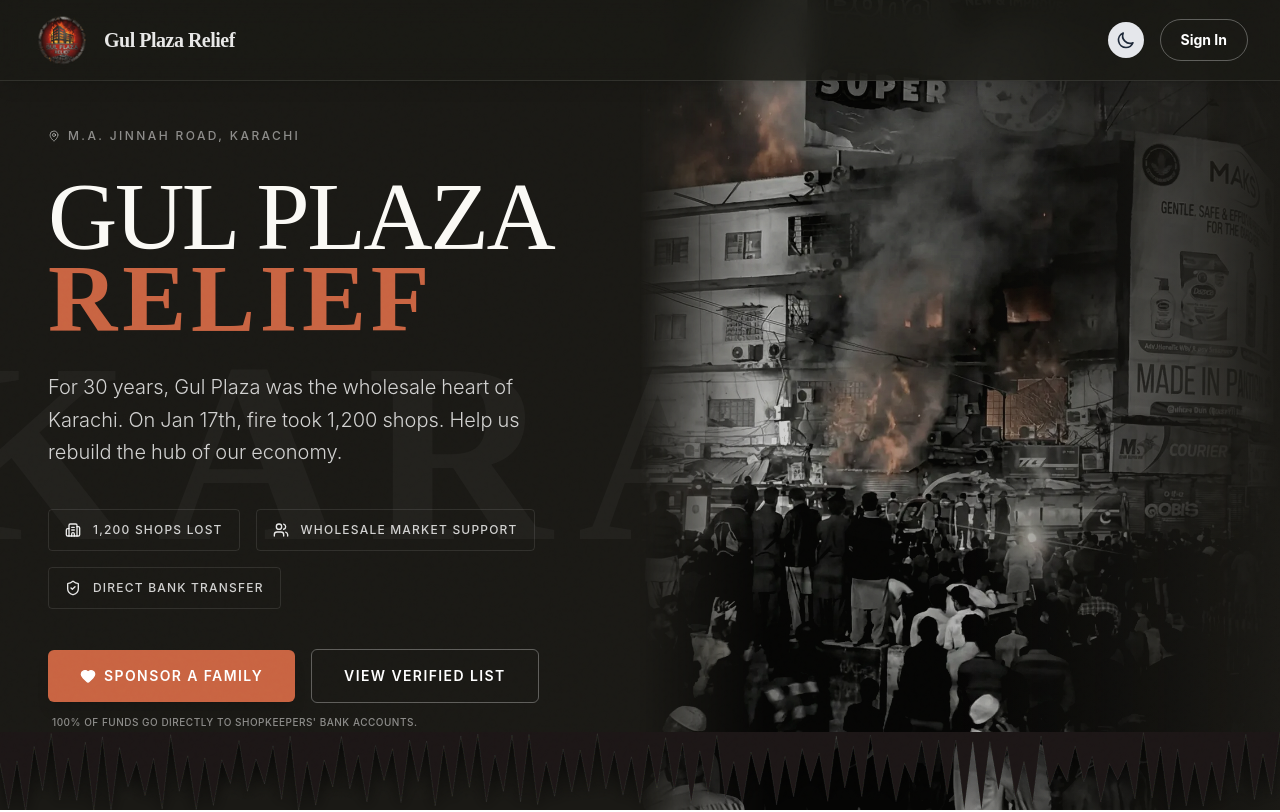
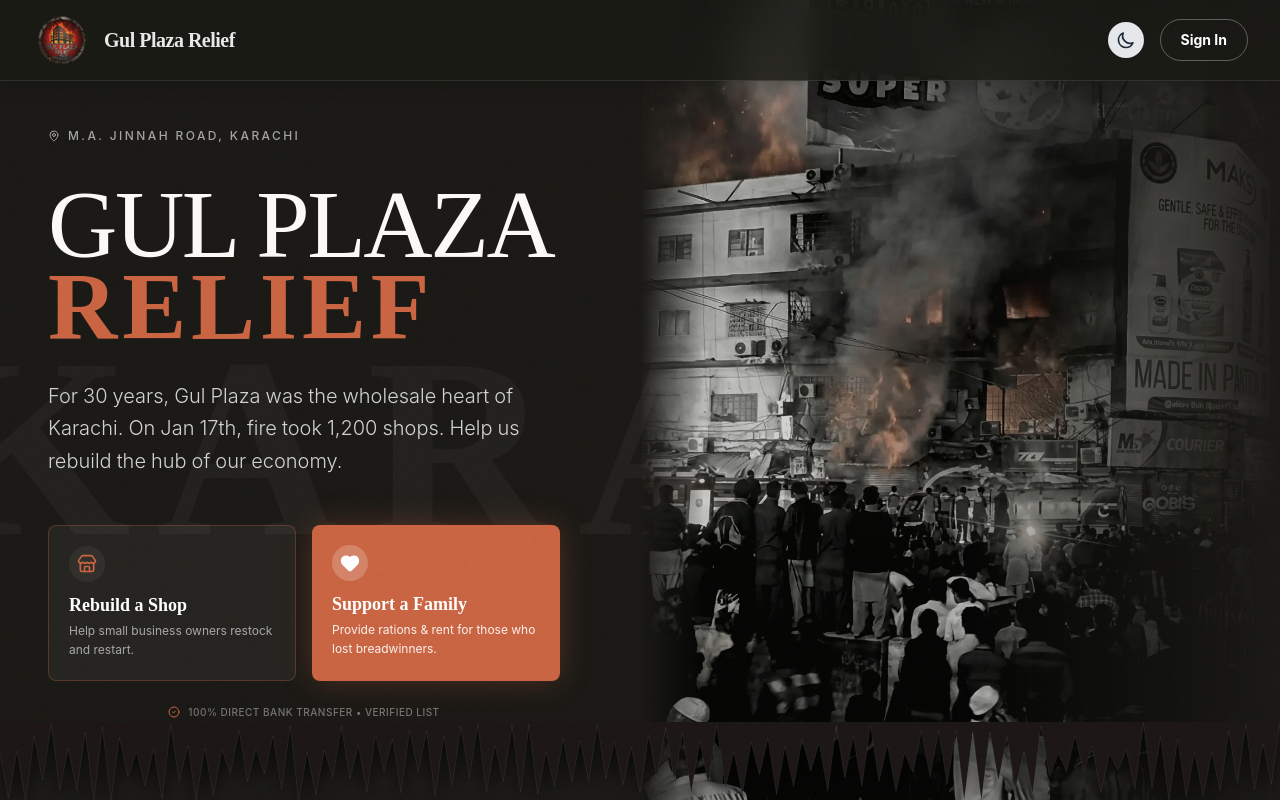
Before and after one commit to GulPlazaOnline/gulPlazaShops, a React (Vite) app: page / in a window 1280 px wide. Shown: the top 812 px of the page. Built offline with nearby package versions, Linux system fonts and the light colour scheme; no server answers.

Commit message:
feat: dual path hero layout

```diff
--- a/src/components/HeroSection.jsx
+++ b/src/components/HeroSection.jsx
@@ -1,6 +1,6 @@
 // src/components/HeroSection.jsx
 import { useNavigate } from 'react-router-dom';
-import { MapPin, Building2, Users, ShieldCheck, Heart, Handshake } from 'lucide-react';
+import { MapPin, Store, Heart, CheckCircle2 } from 'lucide-react';
 import { TextReveal } from './ui/text-reveal';
 import { TornEdge } from './ui/torn-edge';
 
@@ -23,9 +23,9 @@ const HeroSection = () => {
                 <div className="flex flex-col justify-center pt-32 pb-20">
 
                     {/* Location Badge - Subtle Stamp Style */}
-                    <div className="inline-flex items-center gap-2 self-start mb-8 animate-in fade-in slide-in-from-bottom-4 duration-700 select-none">
-                        <MapPin className="w-3 h-3 text-white/50" />
-                        <span className="text-white/50 text-xs font-sans uppercase tracking-[0.2em] font-medium">
+                    <div className="inline-flex items-center gap-2 self-start mb-10 animate-in fade-in slide-in-from-bottom-4 duration-700 select-none opacity-60">
+                        <MapPin className="w-3 h-3 text-white" />
+                        <span className="text-white text-xs font-sans uppercase tracking-[0.2em] font-medium">
                             M.A. Jinnah Road, Karachi
                         </span>
                     </div>
@@ -33,12 +33,12 @@ const HeroSection = () => {
                     {/* Headline - "Big Brand" Look */}
                     <h1 className="font-serif text-6xl md:text-8xl leading-[0.85] tracking-tight mb-8">
                         <span className="text-[#faf9f5] block">GUL PLAZA</span>
-                        {/* RELIEF: Upright, Extra Bold, Tracking-widest to balance width */}
+                        {/* RELIEF: Upright, Extra Bold, Tracking-widest */}
                         <span className="text-[var(--color-terracotta)] block font-extrabold not-italic tracking-wider">RELIEF</span>
                     </h1>
 
                     {/* Sub-headline - Phantom Reveal */}
-                    <div className=" min-h-[5rem] mb-10">
+                    <div className="min-h-[5rem] mb-12">
                         <TextReveal
                             text="For 30 years, Gul Plaza was the wholesale heart of Karachi. On Jan 17th, fire took 1,200 shops. Help us rebuild the hub of our economy."
                             className="font-sans font-light text-lg md:text-xl text-white/80 leading-relaxed max-w-lg"
@@ -46,41 +46,41 @@ const HeroSection = () => {
                         />
                     </div>
 
-                    {/* Trust Cards - Minimalist Transparent */}
-                    <div className="flex flex-wrap gap-4 mb-10 animate-in fade-in slide-in-from-bottom-8 duration-1000 delay-500">
-                        {[
-                            { label: "1,200 Shops Lost", icon: <Building2 className="w-4 h-4 text-white/90" /> },
-                            { label: "Wholesale Market Support", icon: <Users className="w-4 h-4 text-white/90" /> },
-                            { label: "Direct Bank Transfer", icon: <ShieldCheck className="w-4 h-4 text-white/90" /> },
-                        ].map((item, i) => (
-                            <div key={i} className="flex items-center gap-3 px-4 py-3 border border-white/10 rounded-sm bg-transparent hover:bg-white/5 transition-colors cursor-default">
-                                {item.icon}
-                                <span className="text-xs font-sans font-medium text-white/80 uppercase tracking-widest">{item.label}</span>
-                            </div>
-                        ))}
-                    </div>
+                    {/* DUAL PATH ACTION AREA */}
+                    <div className="flex flex-col gap-6 animate-in fade-in slide-in-from-bottom-8 duration-1000 delay-500 max-w-lg">
 
-                    {/* CTAs - Direct Support */}
-                    <div className="flex flex-col animate-in fade-in slide-in-from-bottom-8 duration-1000 delay-700">
-                        <div className="flex flex-col sm:flex-row items-center gap-4 mb-3">
+                        <div className="grid grid-cols-1 sm:grid-cols-2 gap-4">
+                            {/* Option A: Business Path */}
+                            <button
+                                onClick={() => navigate('/directory')}
+                                className="group flex flex-col items-start p-5 rounded-lg border border-[var(--color-terracotta)]/30 bg-white/5 hover:bg-white/10 transition-all duration-300 hover:-translate-y-1 text-left"
+                            >
+                                <div className="p-2 rounded-full bg-white/5 mb-3 group-hover:bg-[var(--color-terracotta)] group-hover:text-white transition-colors text-[var(--color-terracotta)]">
+                                    <Store className="w-5 h-5" />
+                                </div>
+                                <span className="text-white font-serif font-bold text-lg leading-tight mb-1">Rebuild a Shop</span>
+                                <span className="text-white/60 text-xs font-sans leading-relaxed">Help small business owners restock and restart.</span>
+                            </button>
+
+                            {/* Option B: Family Path (Primary) */}
                             <button
                                 onClick={() => navigate('/relief')}
-                                className="w-full sm:w-auto px-8 py-4 bg-[#c96442] text-white font-sans font-semibold text-sm uppercase tracking-widest rounded-md shadow-lg hover:bg-[#b05536] transition-all duration-300 hover:-translate-y-0.5 flex items-center justify-center gap-2"
+                                className="group flex flex-col items-start p-5 rounded-lg bg-[var(--color-terracotta)] hover:bg-[#b05536] transition-all duration-300 hover:-translate-y-1 text-left shadow-[0_0_30px_rgba(201,100,66,0.3)]"
                             >
-                                <Heart className="w-4 h-4 fill-current" />
-                                <span>Sponsor a Family</span>
-                            </button>
-                            <button
-                                onClick={() => navigate('/directory')}
-                                className="w-full sm:w-auto px-8 py-4 bg-transparent border border-white/30 text-white font-sans font-semibold text-sm uppercase tracking-widest rounded-md hover:bg-white/5 hover:border-white/60 transition-all duration-300 flex items-center justify-center gap-2"
-                            >
-                                <span>View Verified List</span>
+                                <div className="p-2 rounded-full bg-white/20 mb-3 text-white">
+                                    <Heart className="w-5 h-5 fill-current" />
+                                </div>
+                                <span className="text-white font-serif font-bold text-lg leading-tight mb-1">Support a Family</span>
+                                <span className="text-white/90 text-xs font-sans leading-relaxed">Provide rations & rent for those who lost breadwinners.</span>
                             </button>
                         </div>
-                        {/* Context Caption */}
-                        <p className="text-white/50 text-[10px] uppercase tracking-wider font-medium pl-1">
-                            100% of funds go directly to shopkeepers' bank accounts.
-                        </p>
+
+                        {/* Trust Signal */}
+                        <div className="flex items-center justify-center gap-2 text-white/40 text-[10px] uppercase tracking-wider font-medium">
+                            <CheckCircle2 className="w-3 h-3 text-[var(--color-terracotta)]" />
+                            <span>100% Direct Bank Transfer • Verified List</span>
+                        </div>
+
                     </div>
 
                 </div>
@@ -90,7 +90,7 @@ const HeroSection = () => {
                     <img
                         src="/hero-before.webp"
                         alt="Gul Plaza Tragedy"
-                        className="w-full h-full object-cover [mask-image:linear-gradient(to_top,transparent,black_20%)] lg:[mask-image:linear-gradient(to_right,transparent,black_20%,black)] opacity-80 mix-blend-screen grayscale-[30%] contrast-125"
+                        className="w-full h-full object-cover [mask-image:linear-gradient(to_top,transparent,black_20%)] lg:[mask-image:linear-gradient(to_right,transparent,black_10%,black_80%)] opacity-80 mix-blend-screen grayscale-[30%] contrast-125"
                     />
                     <div className="absolute inset-0 bg-gradient-to-t from-[#1a1915] via-transparent to-transparent lg:bg-gradient-to-l" />
                 </div>
```
